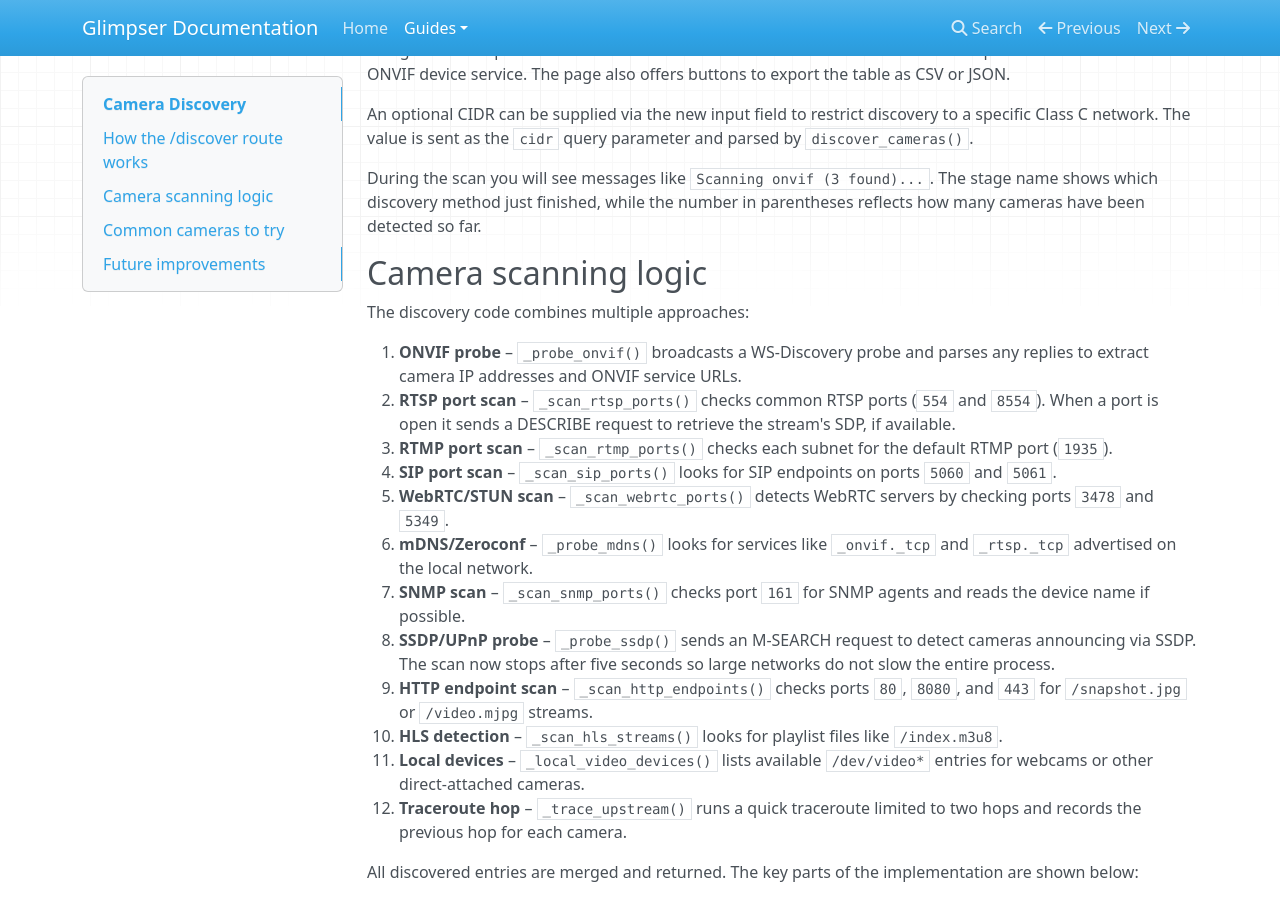
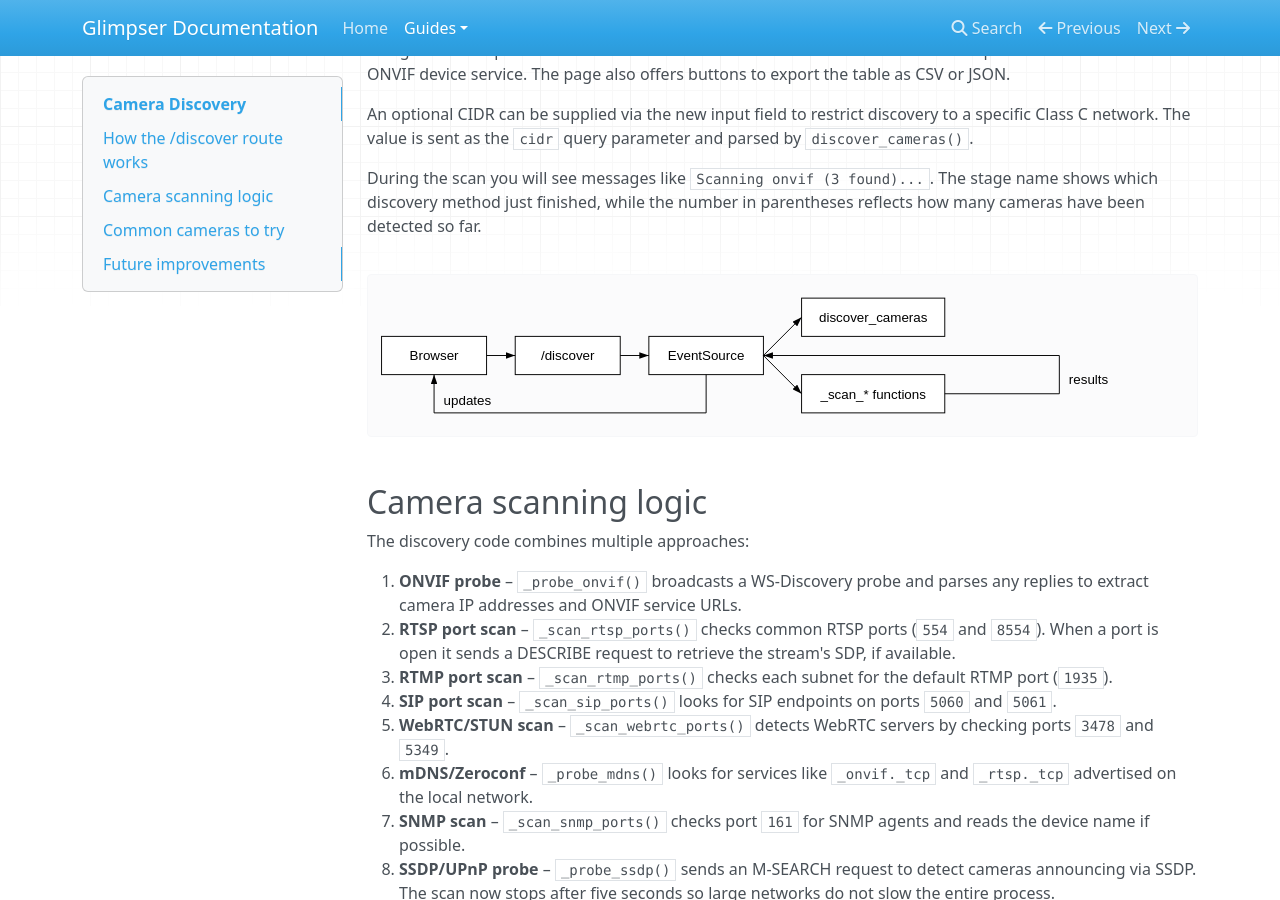
Before and after one commit to KristopherKubicki/glimpser, an MkDocs documentation site: the page built from docs/camera_discovery.md, in a window 1280 px wide and 900 px high, scrolled down 1087 px. Built offline with MkDocs 1.6.1, drawn with Linux system fonts in a browser that asks for light colours; nearby versions of some CDN libraries.

Commit message:
docs: add camera discovery diagram

````diff
--- a/docs/camera_discovery.md
+++ b/docs/camera_discovery.md
@@ -8,7 +8,7 @@ The scheduling call now triggers discovery in a background thread so the UI neve
 The page now polls `/discovery_status` every 30 seconds so the background state
 is always visible, including the remaining time until the next run.
 After all scanning steps finish, Glimpser performs a two-hop traceroute to each
-discovered camera. The previous hop is stored in the ``upstream`` field so you
+discovered camera. The previous hop is stored in the `upstream` field so you
 can see which router or switch connects the device. Each progress message now
 includes a completion percentage and an estimated time remaining so you know how
 long the scan will take.
@@ -31,11 +31,13 @@ def discover_cameras_scan_stream():
     return Response(stream_with_context(generate()), mimetype='text/event-stream')
 ```
 
-When you visit `/discover`, the page loads instantly with an empty list. Clicking the **Discover** button opens an EventSource to `/discover/scan_stream`. The first message now includes the list of subnets that will be scanned and the full plan of discovery stages. The progress bar is initialized with the total number of stages. Each subsequent message indicates which stage has finished, how many cameras have been found so far, and includes any new cameras discovered during that stage. These cameras appear in the table immediately. A final event with ``{"done": true}`` simply signals completion. Discovery results now display firmware details along with the reported manufacturer and model when available. These fields are pulled from the camera's ONVIF device service. The page also offers buttons to export the table as CSV or JSON.
+When you visit `/discover`, the page loads instantly with an empty list. Clicking the **Discover** button opens an EventSource to `/discover/scan_stream`. The first message now includes the list of subnets that will be scanned and the full plan of discovery stages. The progress bar is initialized with the total number of stages. Each subsequent message indicates which stage has finished, how many cameras have been found so far, and includes any new cameras discovered during that stage. These cameras appear in the table immediately. A final event with `{"done": true}` simply signals completion. Discovery results now display firmware details along with the reported manufacturer and model when available. These fields are pulled from the camera's ONVIF device service. The page also offers buttons to export the table as CSV or JSON.
 
-An optional CIDR can be supplied via the new input field to restrict discovery to a specific Class C network. The value is sent as the ``cidr`` query parameter and parsed by ``discover_cameras()``.
+An optional CIDR can be supplied via the new input field to restrict discovery to a specific Class C network. The value is sent as the `cidr` query parameter and parsed by `discover_cameras()`.
 
 During the scan you will see messages like `Scanning onvif (3 found)...`. The stage name shows which discovery method just finished, while the number in parentheses reflects how many cameras have been detected so far.
+
+![Camera discovery sequence](diagrams/camera_discovery.svg)
 
 ## Camera scanning logic
 
@@ -157,11 +159,11 @@ details such as a camera's name, ONVIF address, or HTTP path instead of showing
 the raw JSON dictionary.
 
 Each camera is now also checked for commonly used service ports. Any detected
-ports are listed in the ``open_ports`` field so you can quickly see which
+ports are listed in the `open_ports` field so you can quickly see which
 services are reachable (for example, 80 for HTTP or 554 for RTSP). This scan
 is lightweight and runs after the main discovery steps finish.
 If a camera responds to ICMP echo requests, Glimpser measures the round-trip
-latency and reports the value in the ``ping_ms`` field. This extra check runs in
+latency and reports the value in the `ping_ms` field. This extra check runs in
 parallel with other metadata gathering so it does not slow down discovery.
 If an HTTP port responds, Glimpser also fetches the web page banner to capture
 the `Server` header, authentication realm, and page title when present. These
@@ -170,9 +172,9 @@ values populate the **Info** column so you can quickly identify each device.
 Each result now tries to classify the kind of hardware discovered. Devices with
 RTSP ports or ONVIF data are labeled as **camera** while models referencing DVR
 or NVR become **nvr**. Routers and switches are recognized when their metadata
-contains those keywords. The detected type appears in the ``device_type`` field.
+contains those keywords. The detected type appears in the `device_type` field.
 
-Discovered entries also include a suggested ``url`` built from the protocol and
+Discovered entries also include a suggested `url` built from the protocol and
 port. This makes the "Add" action work immediately without manual edits.
 
 You can then add a discovered camera to your configuration directly from the Discover tab.
````
Also changed, not shown: docs/index.md (+1 -0 lines), docs/diagrams/camera_discovery.svg (added).
